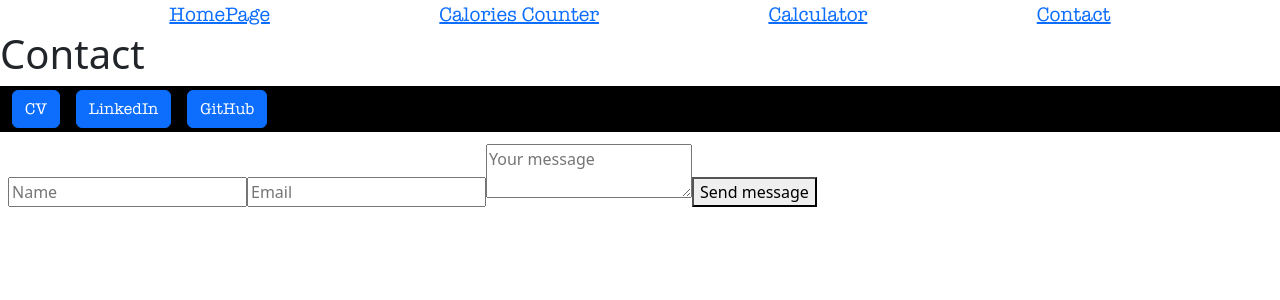
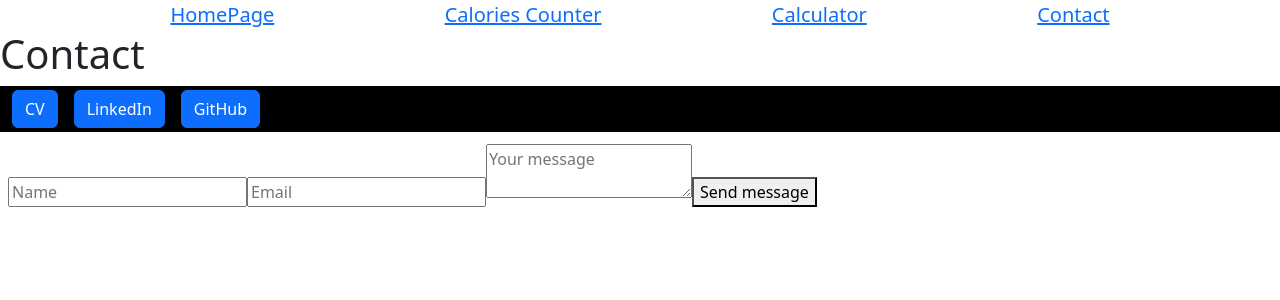
Before and after one commit to PatrycjaBochnak/ATuFit, a React (Create React App) app: page /contact in a window 1280 px wide. Shown: the top 300 px of the page. Built offline with nearby package versions, Linux system fonts and the light colour scheme.

Commit message:
moving sass

```diff
--- a/src/App.js
+++ b/src/App.js
@@ -1,5 +1,5 @@
 import React from "react";
-import "./App.scss";
+import "./styles/App.scss";
 import CaloriesCounter from "./components/caloriesCounter";
 import NavBar from "./components/navBar";
 import Contact from "./components/contact";
--- a/src/components/calculatorBMR.js
+++ b/src/components/calculatorBMR.js
@@ -190,13 +190,13 @@ class CalculatorBMR extends Component {
                 >
                   <option value="">Select your Activity</option>
                   <option value="1.2">
-                    Sedentary (Very little or no exercise, and desk job)
+                    No exercise
                   </option>
                   <option value="1.375">
-                    Lightly Active (Light exercise 1 to 3 days per week)
+                    Light (1-3 times a week)
                   </option>
                   <option value="1.55">
-                    Moderately Active (Moderate exercise 3 to 5 days per week)
+                    Moderately (3-5 times a week)
                   </option>
                   <option value="1.725">
                     Very Active (Heavy exercise 6 to 7 days per week)
--- a/src/App.scss
+++ b/src/styles/App.scss
@@ -1,8 +1,3 @@
-@font-face {
-  font-family: america-t;
-  src: url(fonts/american-type.ttf);
-}
-
 .App {
   text-align: center;
   background-color: slategray;
@@ -43,7 +38,6 @@ img {
 }
 
 .buttons {
-  font-family: america-t, sans-serif;
   display: flex;
   justify-content: space-evenly;
   font-size: 20px;
@@ -72,7 +66,6 @@ img {
 }
 
 .contactButtons {
-  font-family: america-t, sans-serif;
   background-color: black;
 }
 
```
